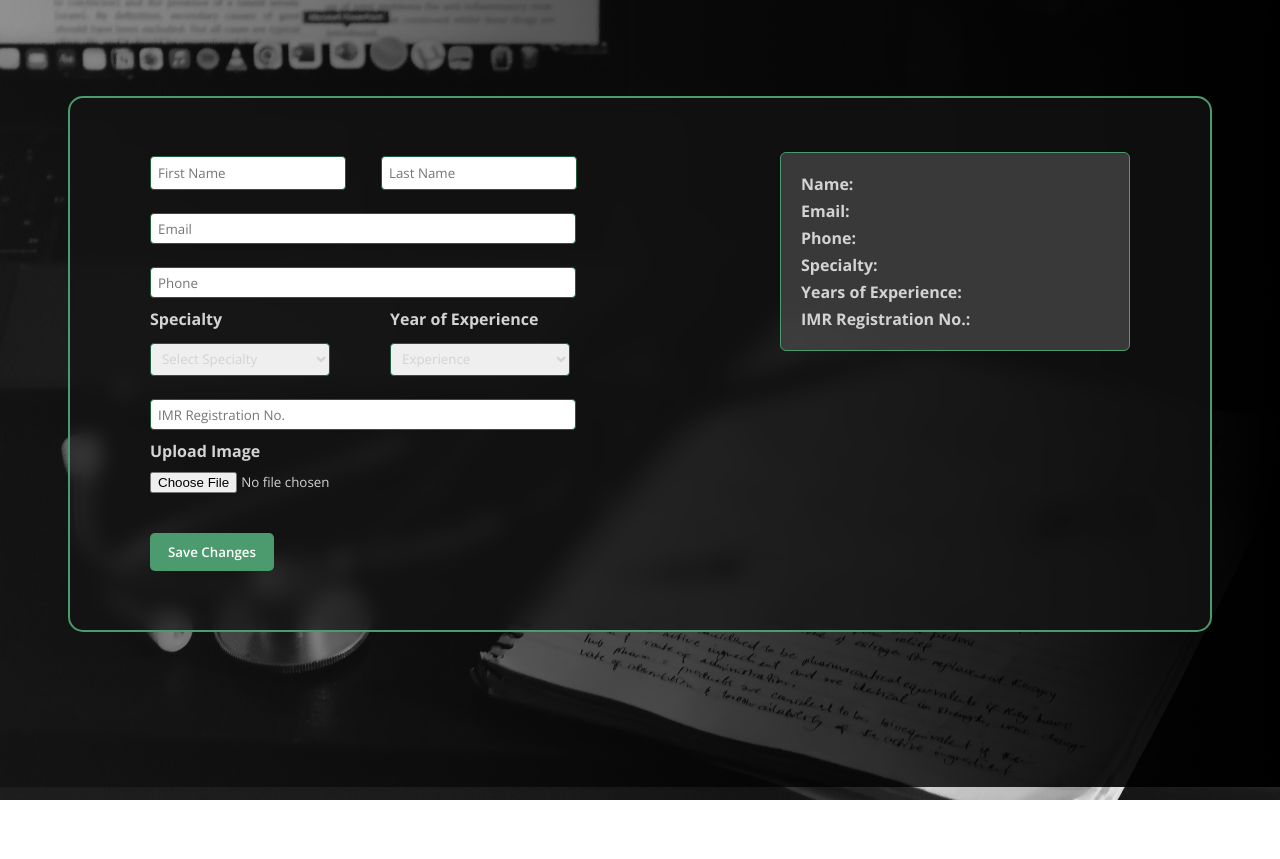
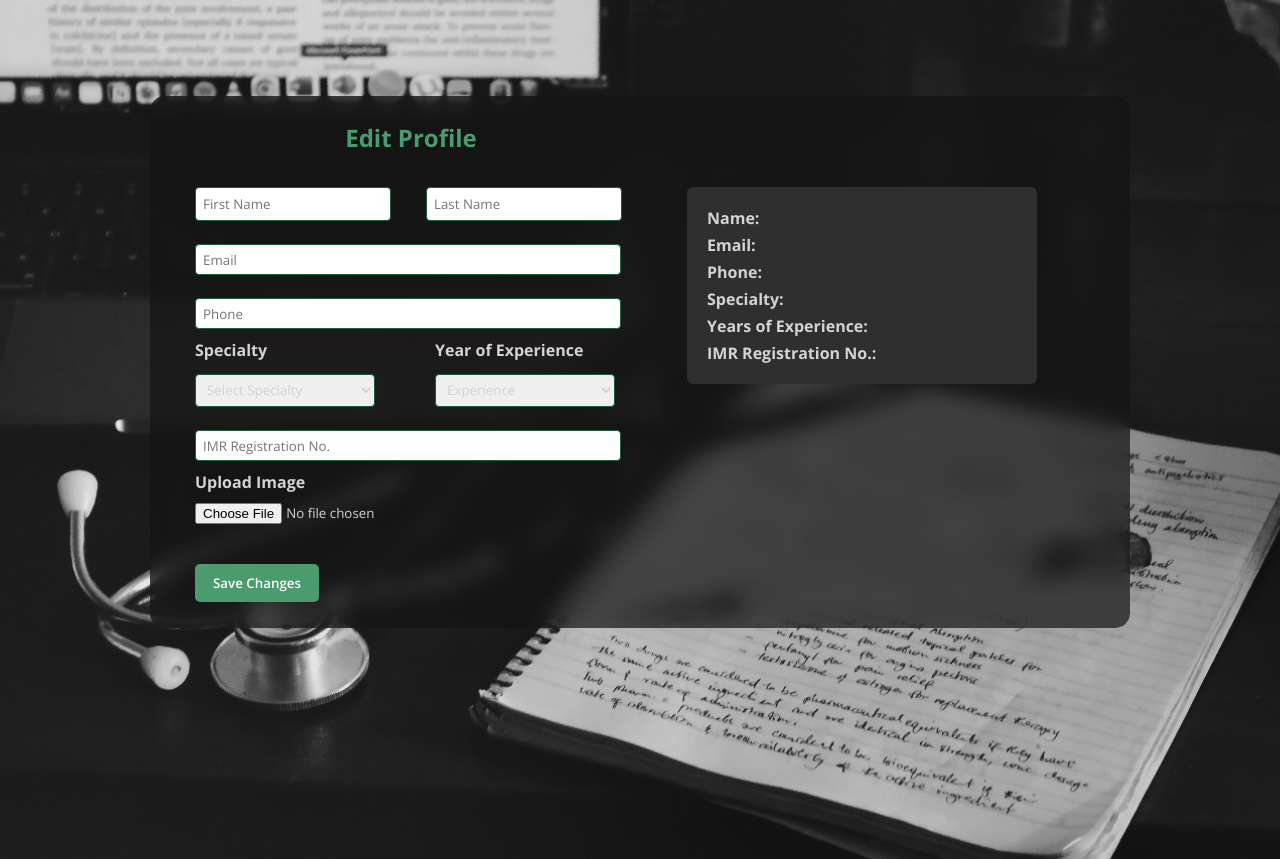
Before and after one commit to Skmehmood/DoctorEditProfile, a React (Vite) app: page / in a window 1280 px wide. Before the commit the page ends 800 px from the top, so only its background shows below. Built offline with nearby package versions, Linux system fonts and the light colour scheme.

Commit message:
Minor changes

```diff
--- a/src/Module/DoctorEditProfile.jsx
+++ b/src/Module/DoctorEditProfile.jsx
@@ -39,11 +39,10 @@ function DoctorEditProfile() {
 
 
   return (
-          // <h2>Edit Profile</h2>
-          // <h3>Live Preview</h3>
     <div className={style.container}>
       <div className={style.form_container}>
         <form>
+        <h2>Edit Profile</h2>
           <div className={style.name}>
             <input
               type="text"
--- a/src/Module/DoctorEditProfile.module.css
+++ b/src/Module/DoctorEditProfile.module.css
@@ -10,9 +10,11 @@
 }
 
 body{
-  /* background-image: url('../assets/doctoredit.jpg'); */
-  background-image: linear-gradient(90deg, rgb(0 0 0 / 30%), rgb(0 0 0)), url('/src/assets/doctoredit.jpg');
-  height: 86.4vh;
+  /* background-image: url('../assets/doctoredit.jpg');
+  backdrop-filter: blur(8px);
+  -webkit-backdrop-filter: blur(8px); */
+  background-image: linear-gradient(90deg, rgba(0, 0, 0, 0), rgba(0, 0, 0, 0.164)), url('/src/assets/doctoredit.jpg');
+  height: 95.4vh;
   background-size: cover;
   background-position: center;
   background-repeat: no-repeat;
@@ -35,30 +37,52 @@ body{
 
 .container {
   display: flex;
-  justify-content: space-around;
+  /* justify-content: space-around; */
   padding: 10px;
   gap: 10px;
   height: 32rem;
-  width: 70rem;
+  width: 60rem;
   margin: auto;
   margin-top: 6rem;
 
-  border: 2px solid #4B9B6E;
+  /* border: 2px solid #4B9B6E; */
   border-radius: 15px;
   background-color: rgba(20, 20, 20, 0.7);
   backdrop-filter: blur(10px);
   -webkit-backdrop-filter: blur(10px);
 }
 
+/* .container {
+  display: flex;
+  justify-content: space-between;
+  gap: 10px;
+  height: 32rem;
+  width: 60rem;
+  margin: 1rem auto 0;
+  border: 2px solid #4B9B6E;
+  border-radius: 15px;
+  background-color: rgba(20, 20, 20, 0.7);
+  backdrop-filter: blur(10px);
+  -webkit-backdrop-filter: blur(10px);
+  padding: 10px;
+} */
 
 h2{
+  text-align: center;
   color: #4B9B6E;
 }
 
 .form_container{
-  width: 30rem;
-  height: 25rem;
+  width: 27rem;
+  height: 28rem;
   margin-top: 15px;
+  margin-left: 10px;
+  /* border: 2px solid #4B9B6E; */
+  border-radius: 15px;
+  /* background-color: rgba(240, 248, 255, 0.215); */
+  /* background-color: rgba(20, 20, 20, 0.7);
+  backdrop-filter: blur(10px);
+  -webkit-backdrop-filter: blur(10px); */
   /* overflow: auto; */
   /* background-color: #4a2121; */
   padding: 25px;
@@ -218,18 +242,15 @@ form button:hover {
   background-color: #2E7D5C;
 }
 
-h3{
-  color: #4B9B6E;
-}
-
 .preview_card {
   display: flex;
   flex-direction: column;
-  background-color: #4a4a4ab8;
+  background-color: #2f2f2f;
   padding: 20px;
+  margin-top: 37px;
   gap: 5px;
   border-radius: 6px;
-  border: 1px solid #4B9B6E;
+  /* border: 1px solid #4B9B6E; */
 }
 
 .preview_image {
```
